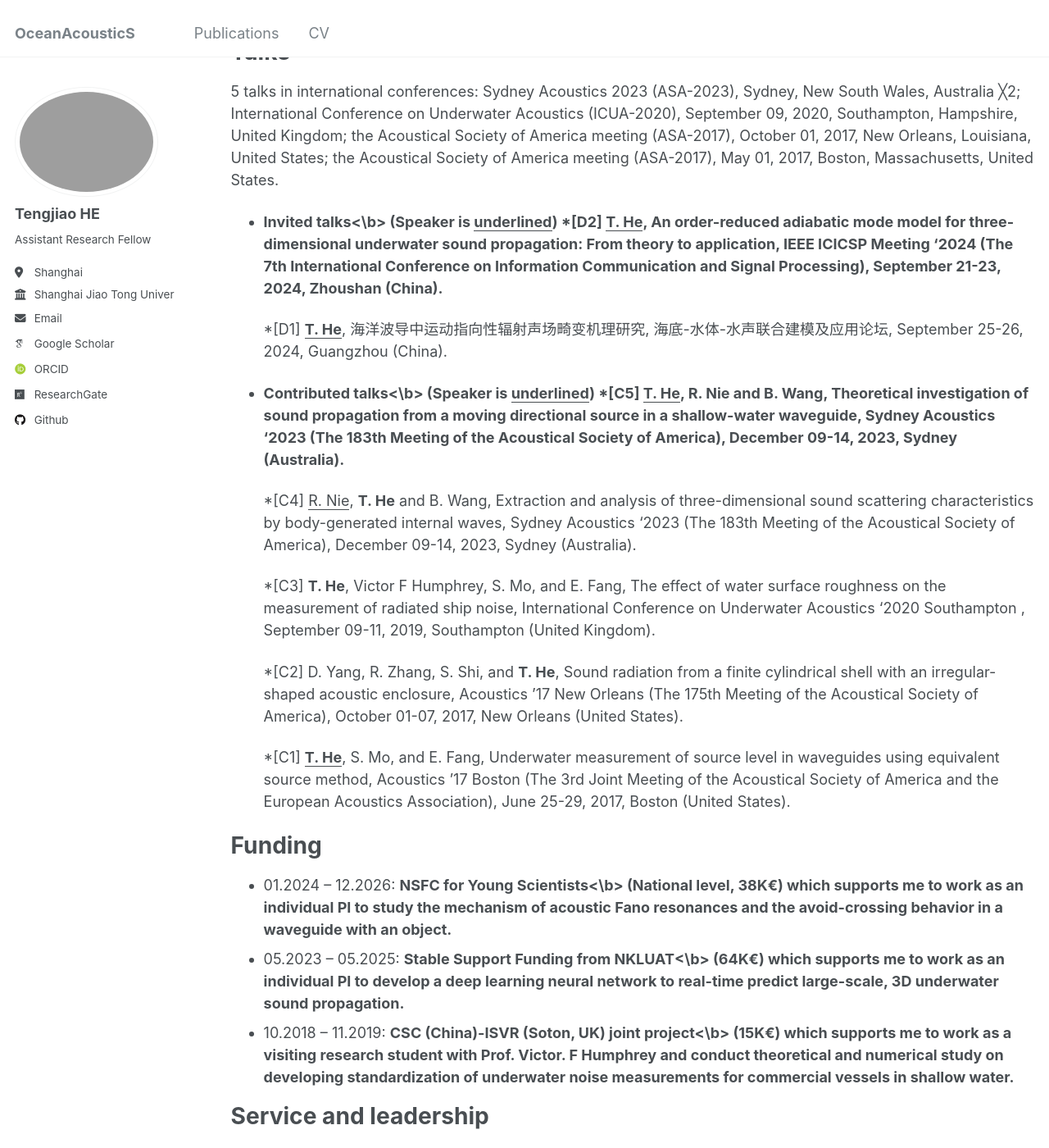
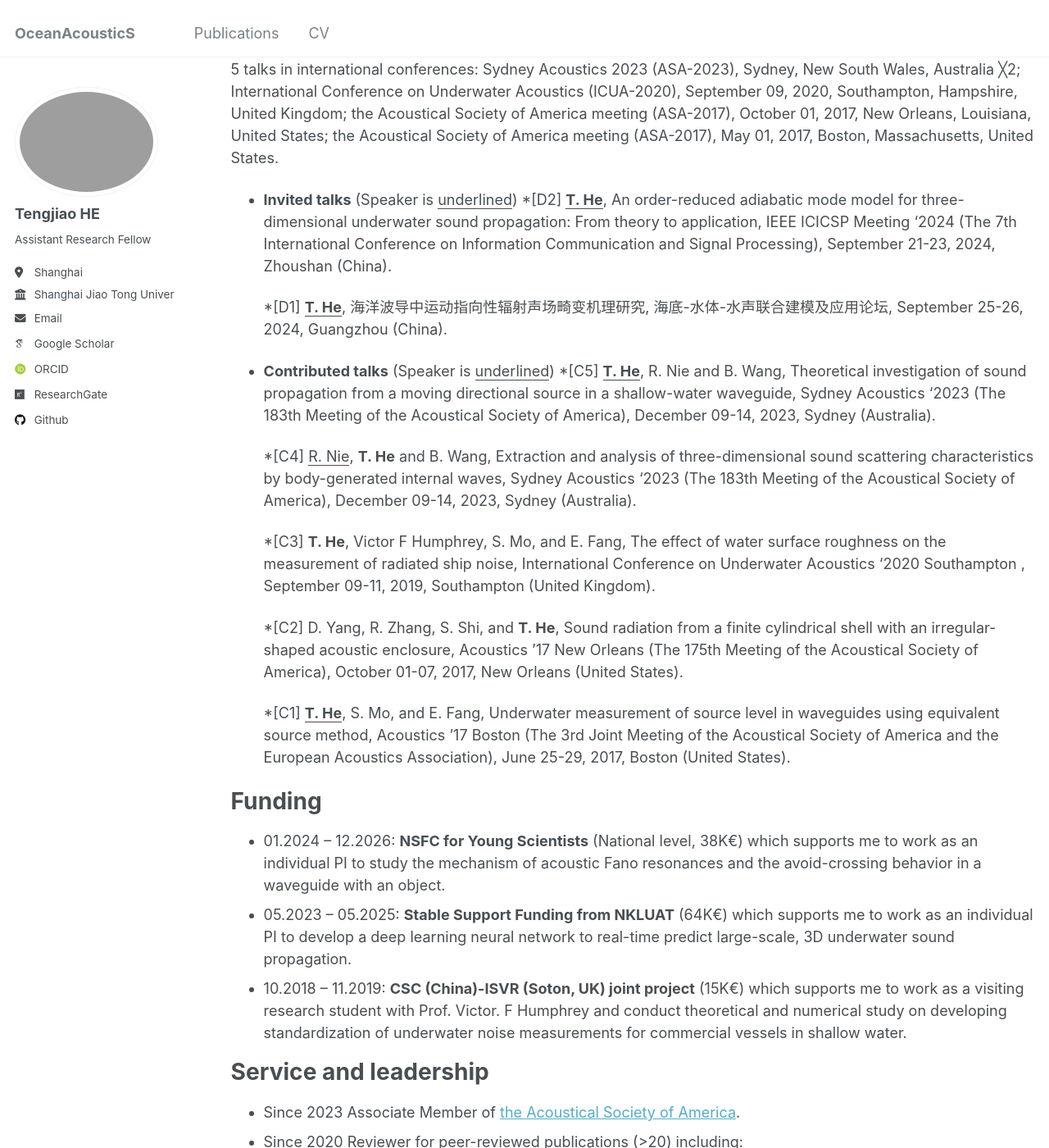
Before and after one commit to TengjiaoHE/OceanSoniX, a Jekyll site: the page built from _pages/cv.md, in a window 1280 px wide and 1400 px high, scrolled down 926 px. Shown: the whole window at 82% size. Built offline with Jekyll 4.4.1, drawn with Linux system fonts in a browser that asks for light colours; some web fonts are replaced; some of the changed text lies outside the part shown.

Commit message:
Update cv.md

```diff
--- a/_pages/cv.md
+++ b/_pages/cv.md
@@ -11,18 +11,18 @@ redirect_from:
 
 Education
 ======
-* <b>Ph.D<\b> in Underwater Acoustics, Harbin Engineering University, 2022. Topic: “Research on Measurements of the Radiated Noise from Shipping in Shallow Water” [HEU Doctoral Thesis Excellence (Only honor top 5% graduate students per year with excellent academic and scientific research capabilities)]
-* <b>B.S<\b>. in Oceanic Technology, Dalian Ocean University, 2014
+* <b>Ph.D</b> in Underwater Acoustics, Harbin Engineering University, 2022. Topic: “Research on Measurements of the Radiated Noise from Shipping in Shallow Water” [HEU Doctoral Thesis Excellence (Only honor top 5% graduate students per year with excellent academic and scientific research capabilities)]
+* <b>B.S</b>. in Oceanic Technology, Dalian Ocean University, 2014
 
 Work experience
 ======
 * Since 2022: Postdoctoral research fellow
-  * <b>Shanghai Jiao Tone University<\b>
+  * <b>Shanghai Jiao Tone University</b>
   * [School of Ocean and Civil Engineering](https://en.naoce.sjtu.edu.cn)
   * Co-supervisor: Prof. Jun Fan
 
 * 10/2018-11/2019: Research Assistant
-  * <b>University of Southampton<\b>
+  * <b>University of Southampton</b>
   * [Insitute of Sound and Vibration](https://www.southampton.ac.uk/about/faculties-schools-departments/school-of-engineering/institute-of-sound-and-vibration-research)
   * Co-supervisor: Prof. Victor F. Humphrey
 
@@ -34,19 +34,19 @@ Awards
 
 Publications
 ======
-11 publications ( J. Acoust. Soc. Am, J. Sound. Vib, Eng. Comput, Ocean. Eng, Phys. Fluids, IEEE. Commun. Lett) + 1 submitted. (<b>90% first/corresponding author of  these publications<\b>; 90% in the field of acoustics)
+11 publications ( J. Acoust. Soc. Am, J. Sound. Vib, Eng. Comput, Ocean. Eng, Phys. Fluids, IEEE. Commun. Lett) + 1 submitted. (<b>90% first/corresponding author of  these publications</b>; 90% in the field of acoustics)
 
 Talks
 ======
 5 talks in international conferences: Sydney Acoustics 2023 (ASA-2023), Sydney, New South Wales, Australia ╳2; International Conference on Underwater Acoustics (ICUA-2020), September 09, 2020, Southampton, Hampshire, United Kingdom; the Acoustical Society of America meeting (ASA-2017), October 01, 2017, New Orleans, Louisiana, United States; the Acoustical Society of America meeting (ASA-2017), May 01, 2017, Boston, Massachusetts, United States.
 
-* <b>Invited talks<\b>
+* <b>Invited talks</b>
 (Speaker is <u>underlined</u>)
   *[D2] <u><b>T. He</b></u>, An order-reduced adiabatic mode model for three-dimensional underwater sound propagation: From theory to application, IEEE ICICSP Meeting ‘2024 (The 7th International Conference on Information Communication and Signal Processing), September 21-23, 2024, Zhoushan (China).
 
   *[D1] <u><b>T. He</b></u>, 海洋波导中运动指向性辐射声场畸变机理研究, 海底-水体-水声联合建模及应用论坛, September 25-26, 2024, Guangzhou (China).
 
-* <b>Contributed talks<\b>
+* <b>Contributed talks</b>
 (Speaker is <u>underlined</u>)
   *[C5] <u><b>T. He</b></u>, R. Nie and B. Wang, Theoretical investigation of sound propagation from a moving directional source in a shallow-water waveguide, Sydney Acoustics ‘2023 (The 183th Meeting of the Acoustical Society of America), December 09-14, 2023, Sydney (Australia).
 
@@ -60,9 +60,9 @@ Talks
 
 Funding
 ======
-* 01.2024 – 12.2026: <b>NSFC for Young Scientists<\b> (National level, 38K€) which supports me to work as an individual PI to study the mechanism of acoustic Fano resonances and the avoid-crossing behavior in a waveguide with an object.
-* 05.2023 – 05.2025: <b>Stable Support Funding from NKLUAT<\b> (64K€) which supports me to work as an individual PI to develop a deep learning neural network to real-time predict large-scale, 3D underwater sound propagation.
-* 10.2018 – 11.2019: <b>CSC (China)-ISVR (Soton, UK) joint project<\b> (15K€) which supports me to work as a visiting research student with Prof. Victor. F Humphrey and conduct theoretical and numerical study on developing standardization of underwater noise measurements for commercial vessels in shallow water.
+* 01.2024 – 12.2026: <b>NSFC for Young Scientists</b> (National level, 38K€) which supports me to work as an individual PI to study the mechanism of acoustic Fano resonances and the avoid-crossing behavior in a waveguide with an object.
+* 05.2023 – 05.2025: <b>Stable Support Funding from NKLUAT</b> (64K€) which supports me to work as an individual PI to develop a deep learning neural network to real-time predict large-scale, 3D underwater sound propagation.
+* 10.2018 – 11.2019: <b>CSC (China)-ISVR (Soton, UK) joint project</b> (15K€) which supports me to work as a visiting research student with Prof. Victor. F Humphrey and conduct theoretical and numerical study on developing standardization of underwater noise measurements for commercial vessels in shallow water.
 
 Service and leadership
 ======
```
